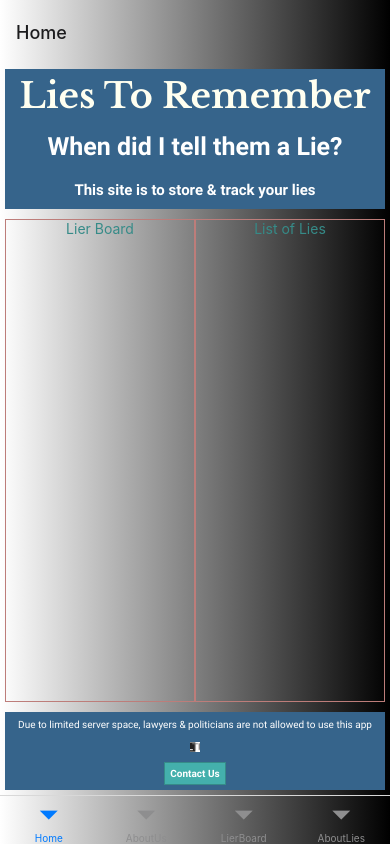
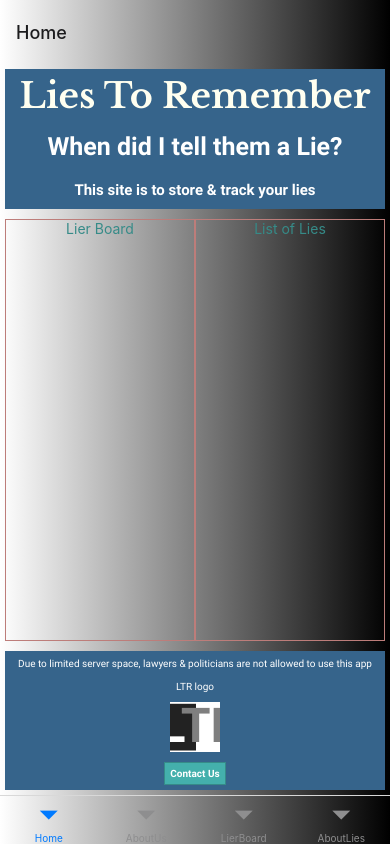
Before and after one commit to psteingh/LTRapp, a React Native app: screen /Home in a window 390 px wide. Built offline with nearby package versions, Linux system fonts and the light colour scheme.

Commit message:
ltrapp05051220

```diff
--- /dev/null
+++ b/constants/ltrlogo.js
@@ -0,0 +1,24 @@
+import { View, Image, StyleSheet } from 'react-native';
+
+import Colors from './colors';
+
+function LtrLogo() {
+  return (
+    <View>
+      <Image style={styles.imageLtrLogo} source={require('../assets/images/ltrbrand.png')} />
+    </View>
+  );
+}
+
+export default LtrLogo;
+
+const styles = StyleSheet.create({
+  container: {
+    flex: 1
+  },
+  imageLtrLogo: {
+    width: 50,
+    height: 50,
+    margin: 5
+  }
+});
--- a/home/footer.js
+++ b/home/footer.js
@@ -1,9 +1,11 @@
-import { View, Text, Image, StyleSheet } from 'react-native';
+import { View, Text, StyleSheet } from 'react-native';
 
 import Colors from '../constants/colors';
 
 import FooterNote from './footernote';
 import Contact from './contact';
+
+import LtrLogo from '../constants/ltrlogo';
 
 function Footer() {
     return (
@@ -12,10 +14,10 @@ function Footer() {
             <FooterNote />
             </View>
             <View>
-            <Image
-                style={styles.imageLtdLogo}
-                source={require('../assets/images/ltrbrand.png')} />
-            {/* <Text style={styles.footerText}>LTR logo</Text> */}
+            <Text style={styles.footerText}>LTR logo</Text>
+            </View>
+            <View>
+            <LtrLogo />
             </View>
             <View>
             <Contact />
@@ -32,11 +34,6 @@ const styles = StyleSheet.create({
         alignItems: 'center',
         margin: 5
     },
-    imageLtdLogo: {
-        width: 10,
-        height: 10,
-        margin: 5
-    },
     footerText: {
         fontFamily: 'Roboto',
         fontSize: 10,
```
